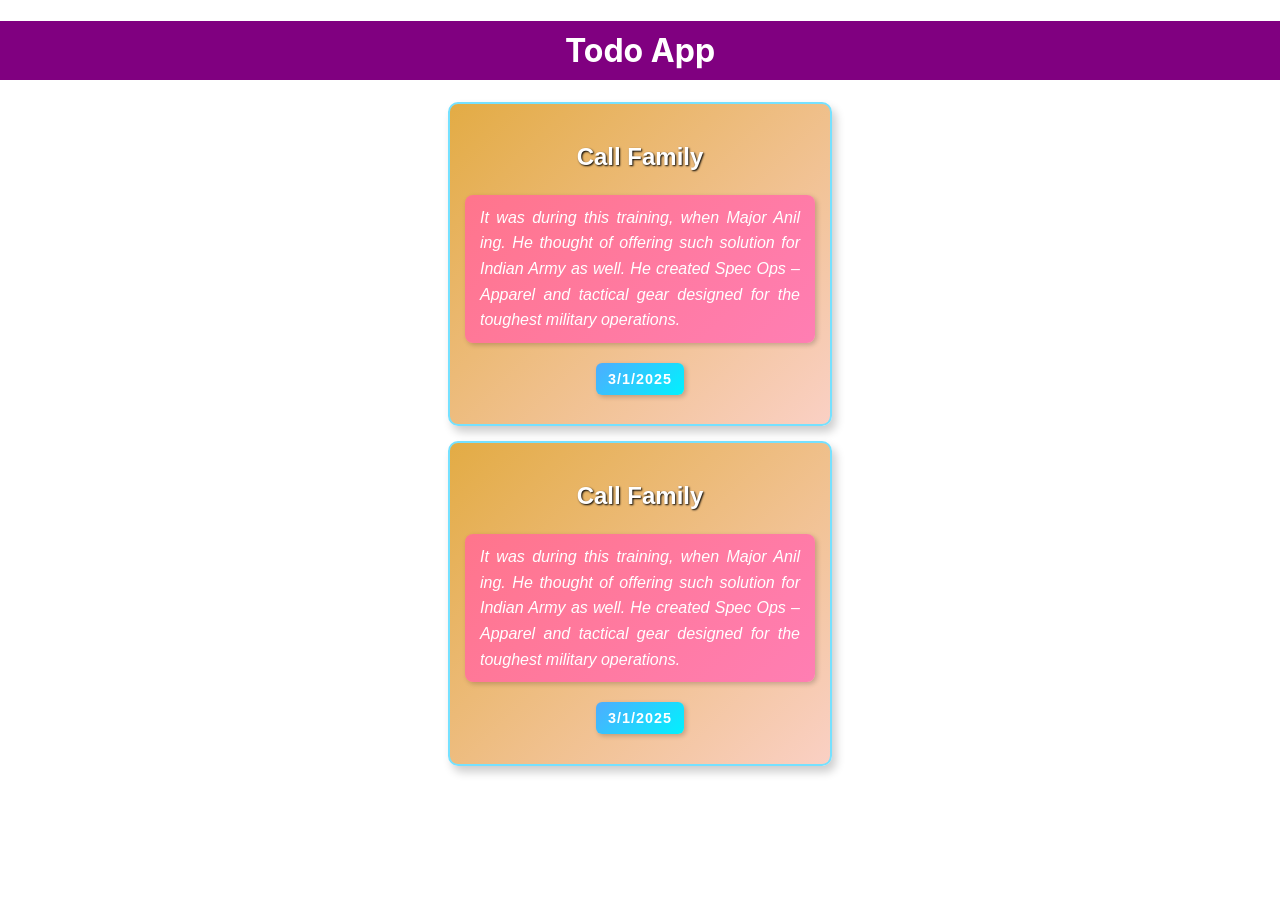
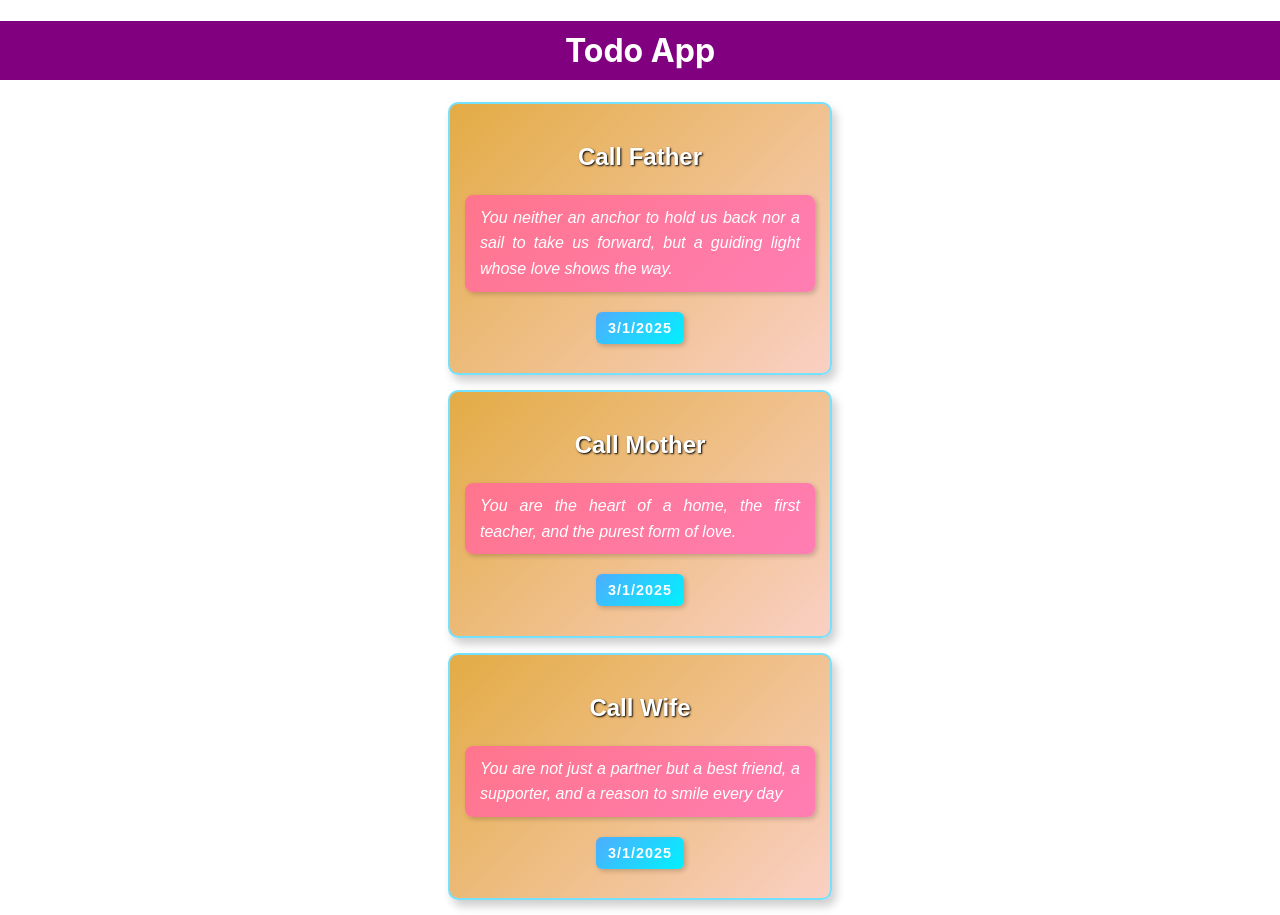
Before and after one commit to tanmayMt/Let-s_Learn_ReactJS, a React (Create React App) app: page / in a window 1280 px wide. Before the commit the page ends 800 px from the top, so only its background shows below. Built offline with nearby package versions, Linux system fonts and the light colour scheme.

Commit message:
Propsand  Destructuring Functional Components

```diff
--- a/src/App.js
+++ b/src/App.js
@@ -36,7 +36,7 @@
 
 
 import './App.css'; // Importing CSS file for styling
-import Card from './components/Card/index.js'; // Importing the Card component
+import PropsDestructuringFunctional from './components/PropsDestructuringFunctional/PropsDestructuringFunctional/PropsDestructuringFunctional';
 
 function App() {
   return (
@@ -47,8 +47,9 @@ function App() {
       </h1>
 
       {/* Rendering the Card component twice */}
-      <Card />
-      <Card />
+      <PropsDestructuringFunctional cardTitle="Call Father" cardDesc="You neither an anchor to hold us back nor a sail to take us forward, but a guiding light whose love shows the way."/>
+      <PropsDestructuringFunctional cardTitle="Call Mother" cardDesc="You are the heart of a home, the first teacher, and the purest form of love."/>
+      <PropsDestructuringFunctional cardTitle="Call Wife" cardDesc="You are not just a partner but a best friend, a supporter, and a reason to smile every day"/>
     </div>
   );
 }
--- /dev/null
+++ b/src/components/PropsDestructuringFunctional/PropsDestructuringFunctional/PropsDestructuringFunctional.js
@@ -0,0 +1,24 @@
+import React from 'react'; // Importing React library
+import './style.css'; // Importing CSS file for styling
+
+export default function PropsDestructuringFunctional(props) {
+    console.log(props);
+    const {cardTitle,cardDesc}=props;
+    // const todoTitle = "Call Family";
+    // const todoDesc = "It was during this training, when Major Anil ing. He thought of offering such solution for Indian Army as well. He created Spec Ops – Apparel and tactical gear designed for the toughest military operations.";
+
+    // Getting the current date
+    const fullDate = new Date();
+    const date = fullDate.getDate() + "/" + fullDate.getMonth() + "/" + fullDate.getFullYear();
+
+    return (
+        <div>
+            {/* Card container with styles */}
+            <div className="card-style">
+                <h3 className='card-title'>{cardTitle}</h3> {/* Displaying the Todo Title */}
+                <p className="card-desc">{cardDesc}</p> {/* Displaying the Todo Description */}
+                <p className="card-date">{date}</p> {/* Displaying the Current Date */}
+            </div>
+        </div>
+    );
+}
--- /dev/null
+++ b/src/components/PropsDestructuringFunctional/PropsDestructuringFunctional/style.css
@@ -0,0 +1,88 @@
+.card-style {
+    border-radius: 10px;
+    transition: 0.4s;
+    background: linear-gradient(135deg, hwb(39 27% 11%), #fad0c4);
+    width: 350px;
+    padding: 15px;
+    box-shadow: 4px 6px 10px rgba(0, 0, 0, 0.2);
+    color: hsl(67, 62%, 42%);
+    font-family: Arial, sans-serif;
+    text-align: center;
+    border: 2px solid #75e1ff;
+    margin: 15px auto;
+}
+/* Hover Effect */
+/* .card-style:hover {
+    transform: scale(1.05);
+    box-shadow: 2px 4px 4px #70ee46;
+    background: linear-gradient(135deg, hsl(239, 56%, 47%), #ff7eb3);
+} */
+
+.card-style:hover {
+    transform: scale(1.1);
+    /* Slightly more zoomed effect */
+    box-shadow: 4px 6px 10px rgba(0, 0, 0, 0.2);
+    /* More prominent shadow */
+    background: linear-gradient(135deg, #ff6347, #ff7eb3, #70ee46, #ffcc00);
+    /* Multi-color gradient */
+    background-size: 400% 400%;
+    /* Makes the gradient more dynamic */
+    animation: gradient-animation 3s ease infinite;
+    /* Animation for gradient shift */
+}
+
+/* Adding gradient animation */
+@keyframes gradient-animation {
+    0% {
+        background-position: 0% 50%;
+    }
+
+    50% {
+        background-position: 100% 50%;
+    }
+
+    100% {
+        background-position: 0% 50%;
+    }
+}
+
+/* Styling for Title */
+.card-title {
+    font-size: 1.5rem;
+    color: #fff;
+    text-shadow: 1px 1px 2px black;
+    font-weight: bold;
+}
+
+/* Styling for Description */
+.card-desc {
+    font-size: 1rem;
+    color: #fff;
+    padding: 10px;
+    line-height: 1.6;
+    background: linear-gradient(135deg, #ff758c, #ff7eb3);
+    /* Gradient background */
+    border-radius: 8px;
+    box-shadow: 2px 2px 5px rgba(0, 0, 0, 0.2);
+    font-style: italic;
+    font-weight: 500;
+    text-align: justify;
+    margin: 10px 0;
+    padding: 10px 15px;
+}
+
+/* Styling for Date */
+.card-date {
+    font-size: 0.9rem;
+    color: #fff;
+    font-weight: bold;
+    background: linear-gradient(135deg, #4facfe, #00f2fe);
+    /* Gradient background */
+    padding: 8px 12px;
+    border-radius: 6px;
+    display: inline-block;
+    box-shadow: 2px 2px 5px rgba(0, 0, 0, 0.2);
+    text-transform: uppercase;
+    letter-spacing: 1px;
+    margin-top: 10px;
+}
```
